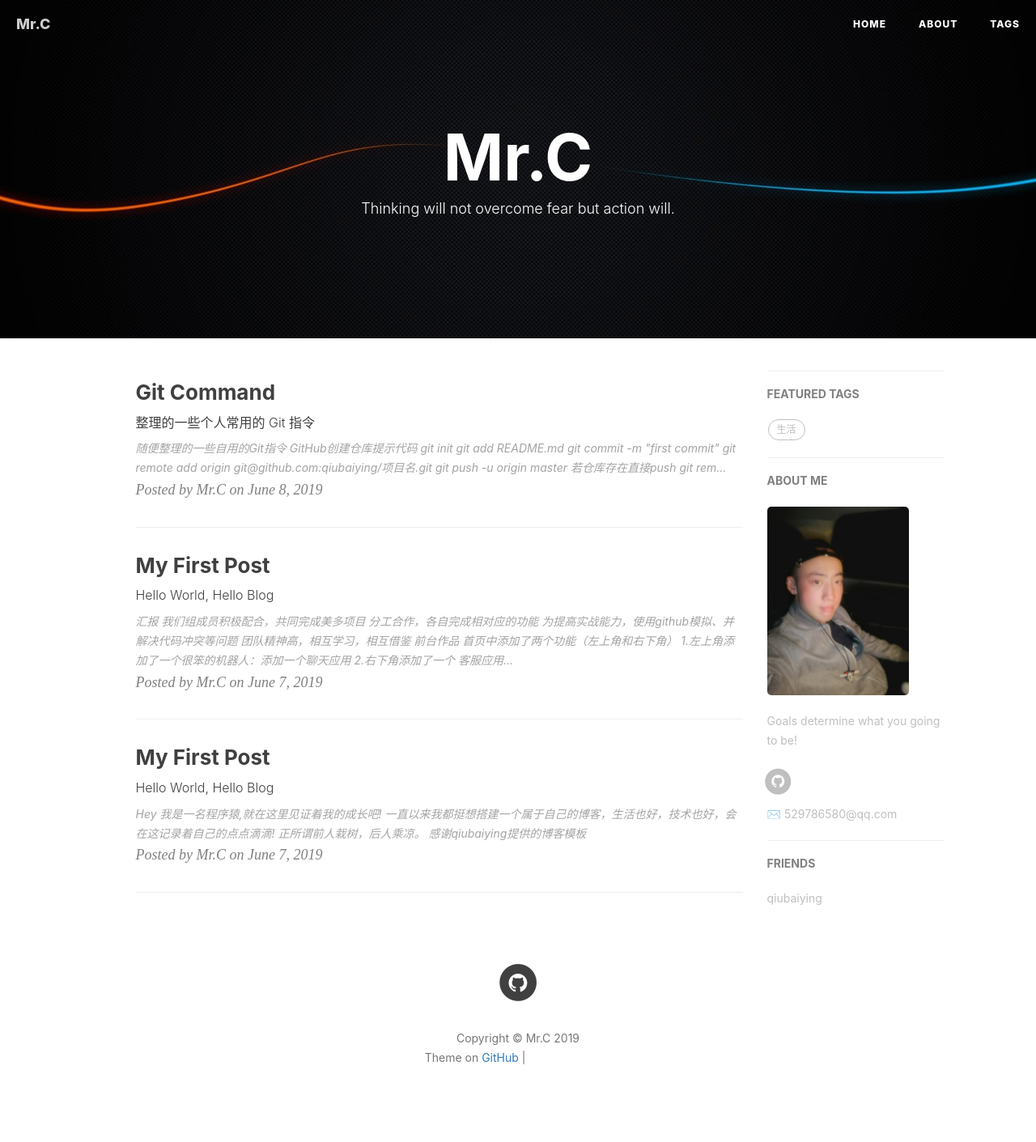
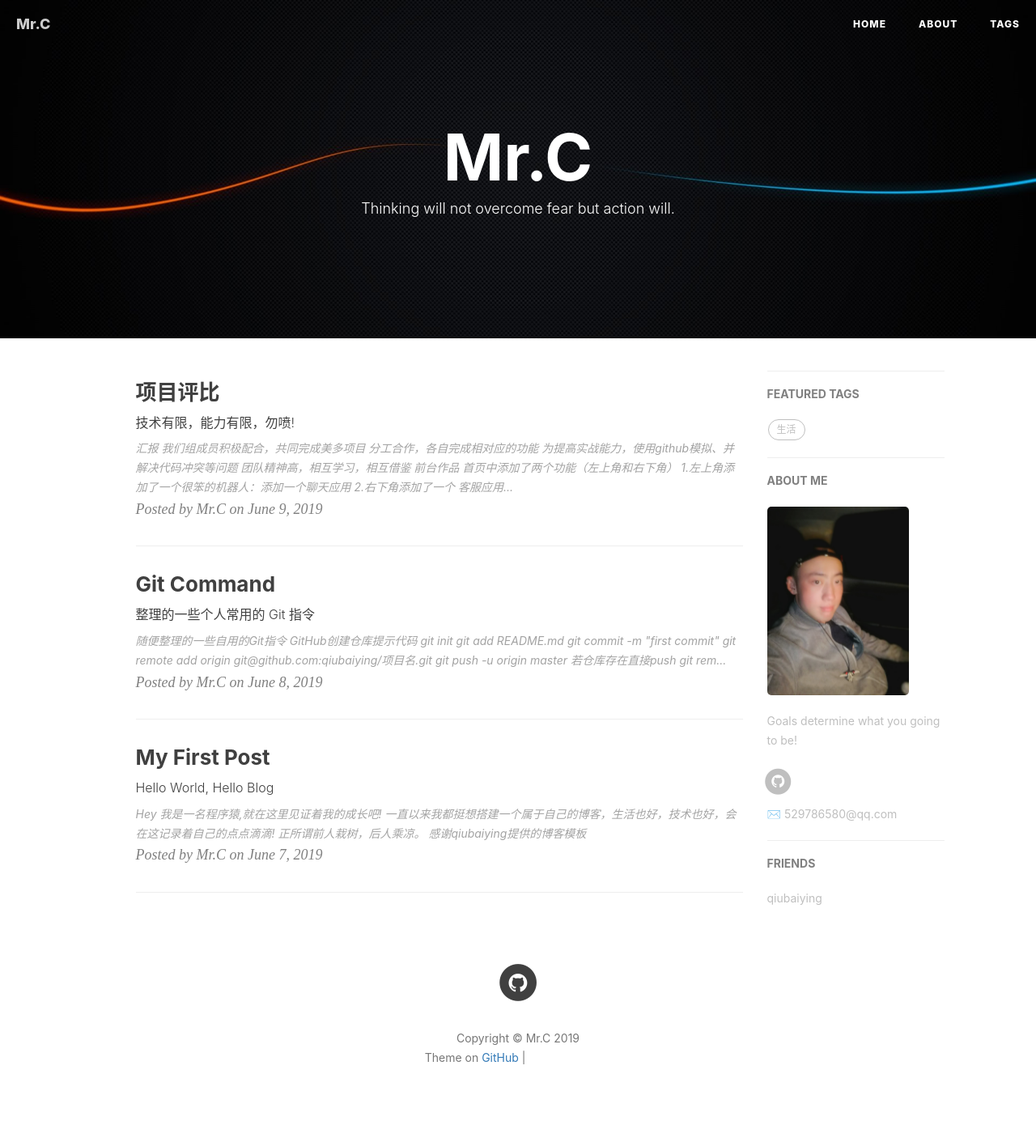
Before and after one commit to Liao-JianHao/c-blogs.github.io, a Jekyll site: the page built from index.html, in a window 1280 px wide. Shown: the whole page at 81% size. Built offline with Jekyll 4.4.1, drawn with Linux system fonts in a browser that asks for light colours; nearby versions of some CDN libraries; the list of posts is cut into pages by our own code; comment, search, counter and statistics services are not loaded; some of the changed lines change nothing that is shown; grey boxes are pictures that could not be loaded.

Commit message:
项目实训

````diff
--- a/_posts/2019-06-08-meiduo.md
+++ b/_posts/2019-06-08-meiduo.md
@@ -1,8 +1,8 @@
 ---
 layout:     post
-title:      My First Post
-subtitle:   Hello World, Hello Blog
-date:       2019-06-07
+title:      项目评比
+subtitle:   技术有限，能力有限，勿喷!
+date:       2019-06-09
 author:     Mr.C
 header-img: img/wallpaper.jpg
 catalog: true
@@ -106,3 +106,58 @@
 ![](http://m.qpic.cn/psb?/V13ZfZ4l0yt0ns/9B*Y4TfW0SE506bYYR3dVxykuYmyFiBXBL8y17OuXd0!/b/dDYBAAAAAAAA&bo=mQs4BAAAAAADN7w!&rf=viewer_4)
 
 - 我组仅完成全部基本功能，没有做任何优化和添加新功能
+
+
+
+
+
+
+
+# 博客技术分享
+
+- 运用技术：github_pages、jekyll、markdown
+  - github_pages：博客项目的搭建及部署
+  - jekyll：前端的html和js
+  - markdown：博客内容的文章
+- 功能一：Goodle Analytics和百度分析
+  - 对用户量、评论量、等数据进行分析
+- 功能二：评论
+
+
+
+- 掌握目录结构、markdown语法
+
+- 文章的结构
+
+  ```shell
+  ---
+  layout:     post   				    # 使用的布局（不需要改）
+  title:      My First Post 				# 标题
+  subtitle:   Hello World, Hello Blog #副标题
+  date:       2017-02-06 				# 时间
+  author:     BY 						# 作者
+  header-img: img/post-bg-2015.jpg 	#这篇文章标题背景图片
+  catalog: true 						# 是否归档
+  tags:								#标签
+      - 生活
+  ---
+  ```
+
+- 目录结构
+
+  ```shell
+  _posts 博客内容
+   _pages 其他需要生成的网页，如About页
+   _layouts 网页排版模板
+   _includes 被模板包含的HTML片段，可在_config.yml中修改位置
+   assets 辅助资源 css布局 js脚本 图片等
+   _data 动态数据
+   _sites 最终生成的静态网页
+   _config.yml 网站的一些配置信息
+   index.html 网站的入口
+
+
+  ```
+
+  [jekyll]: http://jekyllthemes.org/
+  [markdown]: https://www.jianshu.com/p/191d1e21f7ed
````
